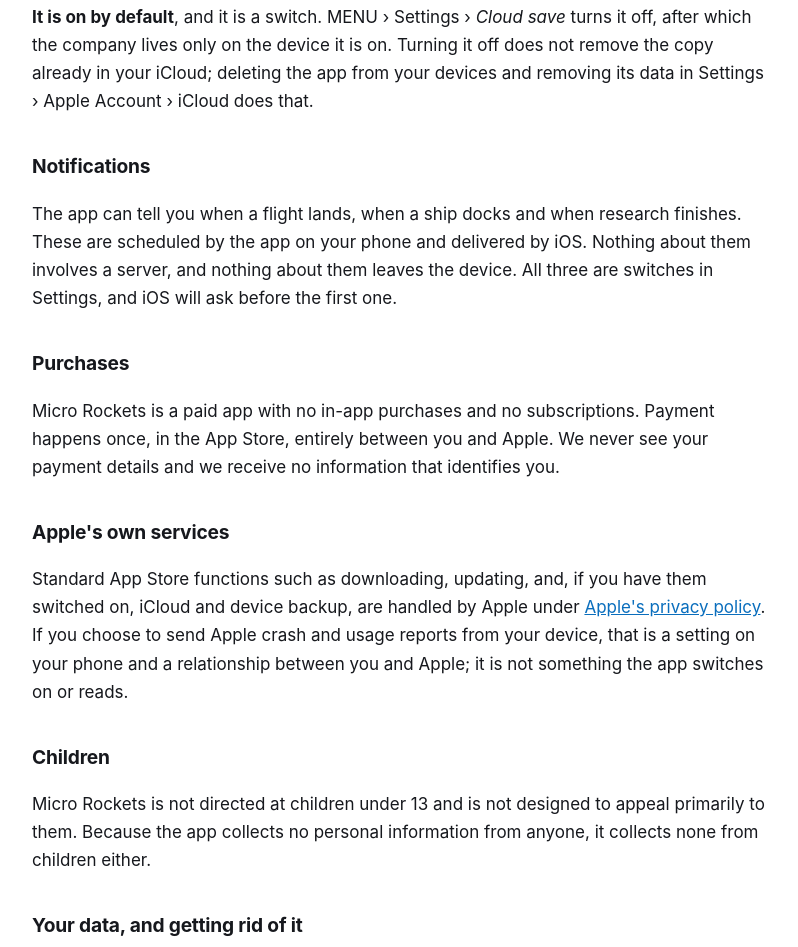
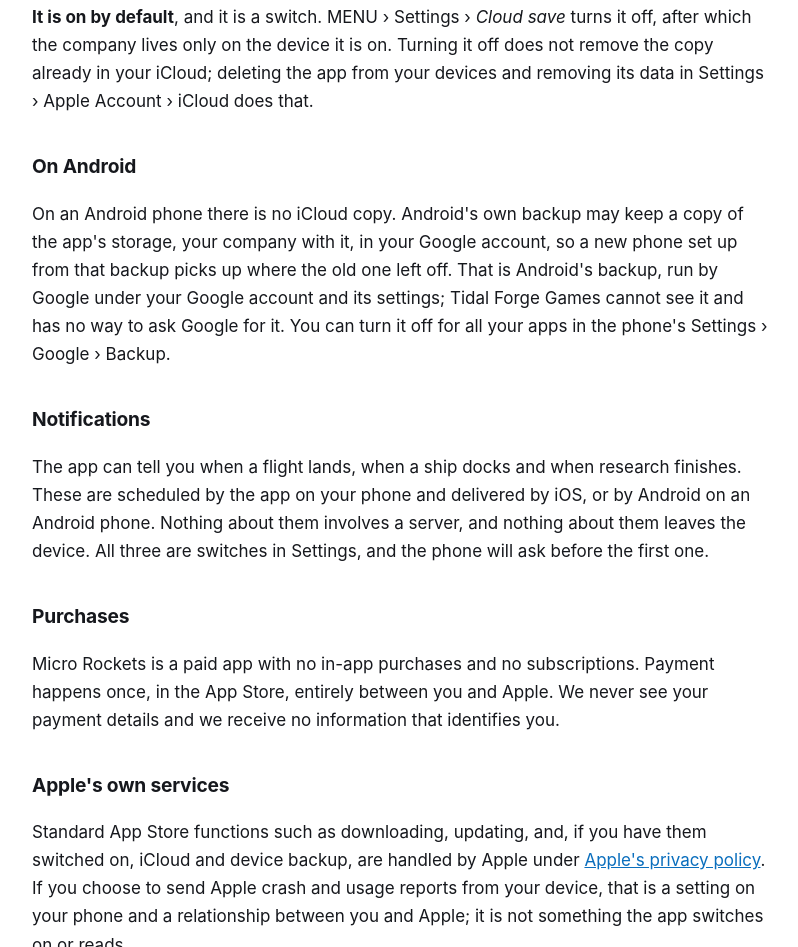
Before and after one commit to tidalforgegames/microrockets, a plain HTML site: page docs/privacy.html in a window 1280 px wide. Shown: the part 977-1924 px from the top of the page, without its empty margins (240-1038 px from the left). Drawn offline with Linux system fonts and the light colour scheme.

Commit message:
Privacy: Android's backup and notifications, for the Play listing (1.0.2)
Co-Authored-By: Claude Opus 5.5 <noreply@anthropic.com>

```diff
--- a/docs/privacy.html
+++ b/docs/privacy.html
@@ -32,7 +32,7 @@
 <body>
 
 <h1>Privacy Policy</h1>
-<p class="updated">Micro Rockets, by Tidal Forge Games. Last updated 4 November 2026.</p>
+<p class="updated">Micro Rockets, by Tidal Forge Games. Last updated 14 November 2026.</p>
 
 <div class="lede">
   <strong>Micro Rockets collects nothing.</strong> There is no account, no
@@ -76,12 +76,24 @@
   Settings &rsaquo; Apple&nbsp;Account &rsaquo; iCloud does that.
 </p>
 
+<h2>On Android</h2>
+<p>
+  On an Android phone there is no iCloud copy. Android's own backup may keep a
+  copy of the app's storage, your company with it, in your Google account, so a
+  new phone set up from that backup picks up where the old one left off. That is
+  Android's backup, run by Google under your Google account and its settings;
+  Tidal Forge Games cannot see it and has no way to ask Google for it. You can
+  turn it off for all your apps in the phone's Settings &rsaquo; Google &rsaquo;
+  Backup.
+</p>
+
 <h2>Notifications</h2>
 <p>
   The app can tell you when a flight lands, when a ship docks and when research
-  finishes. These are scheduled by the app on your phone and delivered by iOS.
-  Nothing about them involves a server, and nothing about them leaves the device.
-  All three are switches in Settings, and iOS will ask before the first one.
+  finishes. These are scheduled by the app on your phone and delivered by iOS, or
+  by Android on an Android phone. Nothing about them involves a server, and nothing
+  about them leaves the device. All three are switches in Settings, and the phone
+  will ask before the first one.
 </p>
 
 <h2>Purchases</h2>
```
